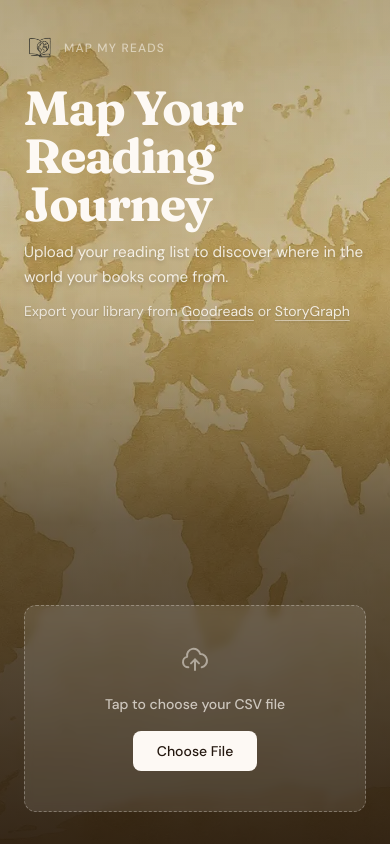
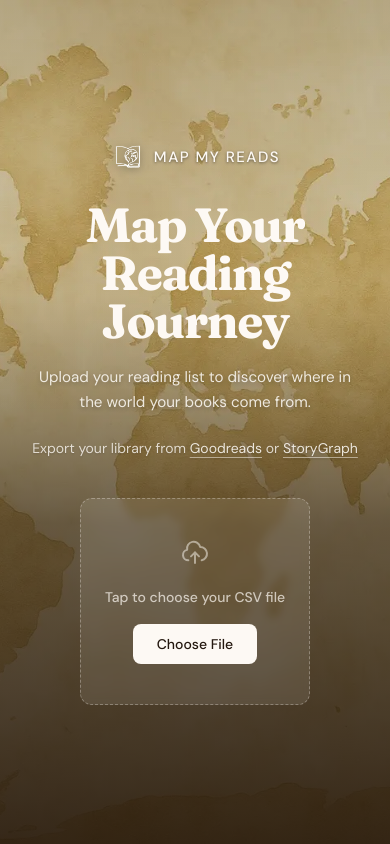
Before and after one commit to bsanser/mapmyreads, a Next.js app: page / in a window 390 px wide. Built offline with nearby package versions, Linux system fonts and the light colour scheme.

Commit message:
🎨 hero screen ui improvements

```diff
--- a/app/globals.css
+++ b/app/globals.css
@@ -413,7 +413,7 @@ body {
   /* Two-column editorial layout anchored to the bottom */
   .hero-content {
     @apply relative z-10 flex flex-col lg:flex-row items-end min-h-screen;
-    padding: clamp(2rem, 5vw, 4rem) clamp(1.5rem, 6vw, 5rem);
+    padding: clamp(2rem, 5vw, 4rem) 50px;
     gap: clamp(2rem, 5vw, 5rem);
   }
 
@@ -424,7 +424,13 @@ body {
   }
 
   .hero-brand-mark {
-    @apply flex items-center gap-2 mb-2;
+    @apply flex items-center gap-2;
+    margin-bottom: 0.5rem;
+  }
+
+  /* White icon for hero: full contrast on any background */
+  .hero-logo {
+    filter: brightness(0) invert(1) drop-shadow(0 1px 4px oklch(0% 0 0 / 0.55));
   }
 
   .hero-headline {
@@ -530,6 +536,49 @@ body {
     border: 1px solid oklch(from var(--color-surface) l c h / 0.2);
     color: oklch(from var(--color-surface) l c h / 0.7);
     backdrop-filter: blur(4px);
+  }
+
+  /* ── Hero — mobile: center, tighten spacing ───── */
+
+  @media (max-width: 1023px) {
+    .hero-content {
+      padding: clamp(2rem, 5vw, 4rem) clamp(2rem, 8vw, 5rem);
+      gap: clamp(2.5rem, 5vw, 4rem);
+      justify-content: center;
+    }
+
+    .hero-brand {
+      flex: initial;
+      align-items: center;
+      text-align: center;
+    }
+
+    .hero-brand-mark {
+      margin-bottom: 0.875rem;
+    }
+
+    .hero-headline {
+      text-align: center;
+      margin-bottom: 0.5rem;
+    }
+
+    .hero-tagline {
+      text-align: center;
+      margin-bottom: 0.75rem;
+    }
+
+    .hero-sources {
+      text-align: center;
+    }
+
+    .hero-upload-col {
+      align-items: center;
+    }
+  }
+
+  /* Larger brand text on hero */
+  .hero-eyebrow {
+    font-size: 0.9375rem;
   }
 
   /* ── Storage status bar (hero screen) ────────── */
--- a/components/HeroScreen.tsx
+++ b/components/HeroScreen.tsx
@@ -25,9 +25,9 @@ export function HeroScreen({
             <img
               src="/logo.png"
               alt="Map My Reads"
-              className="w-8 h-8 object-contain"
+              className="hero-logo w-9 h-9 object-contain"
             />
-            <span className="type-eyebrow" style={{ color: 'oklch(from var(--color-surface) l c h / 0.55)' }}>
+            <span className="type-eyebrow hero-eyebrow" style={{ color: 'var(--color-surface)', textShadow: '0 1px 3px oklch(0% 0 0 / 0.5)' }}>
               Map My Reads
             </span>
           </div>
```
